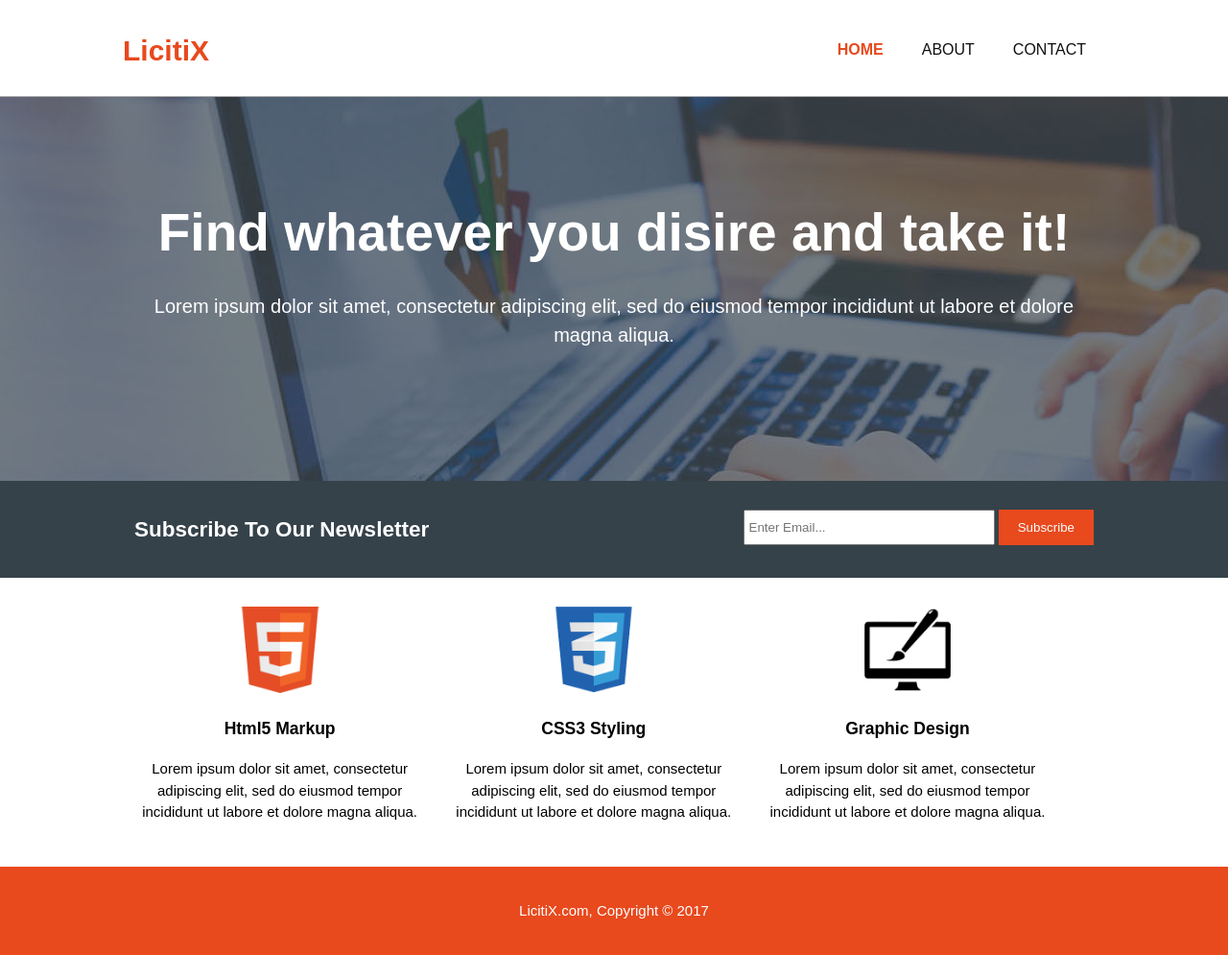
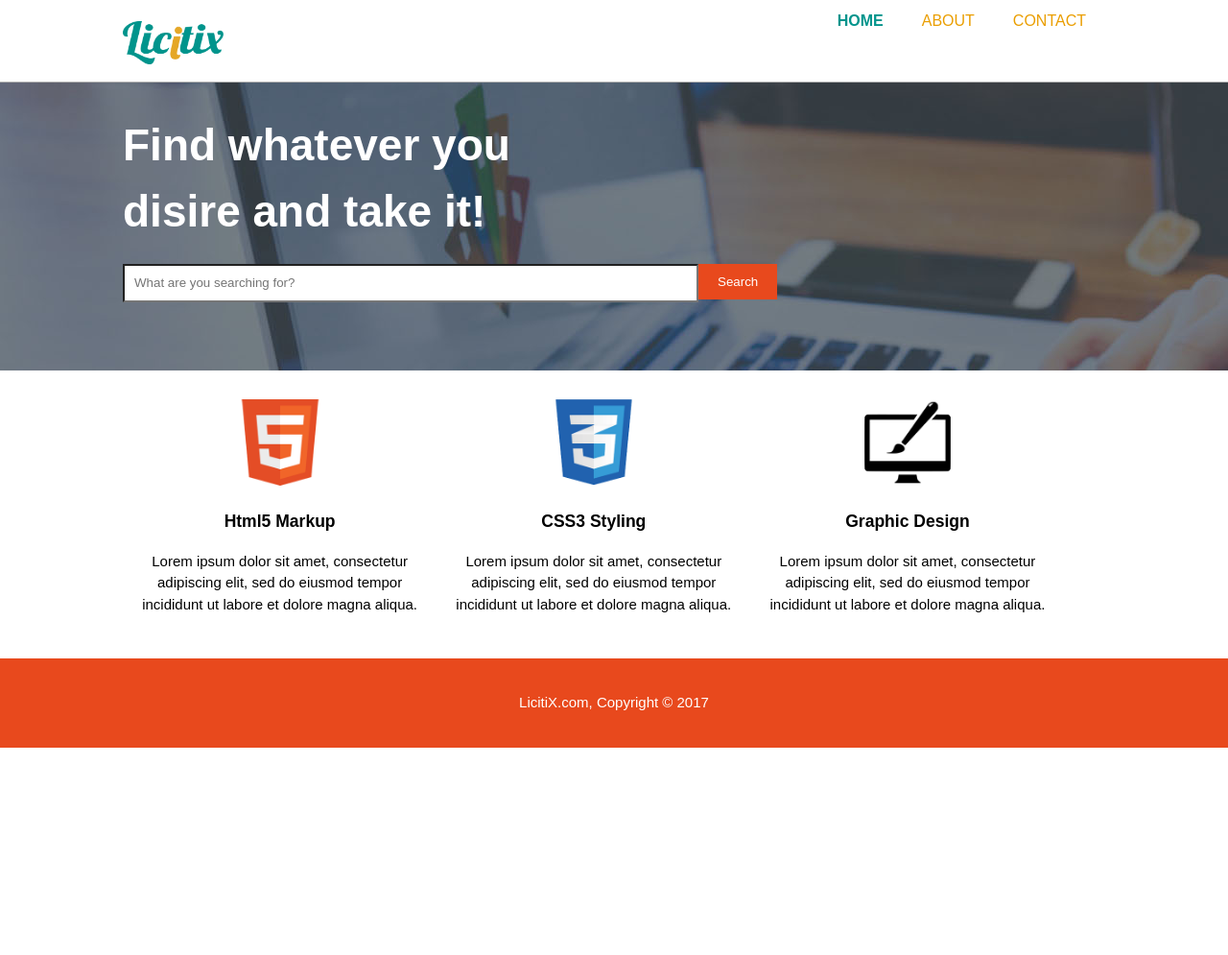
Before and after one commit to Liciteam/licitiX, a PHP site: page /home.html in a window 1280 px wide. Shown: the whole page at 96% size. After the commit the page ends 779 px from the top, so only its background shows below. Run offline with PHP 8.4, Linux system fonts and the light colour scheme.

Commit message:
Home Page B - edit
am adaugat logo + icon
alte cateva mici modificari in header si section

```diff
--- a/home.html
+++ b/home.html
@@ -7,7 +7,7 @@
 		<meta name="keywords" content="auction site, auction online, buy, sell, auction shop">
 		<meta name="authors" content="Alexandru Rusu, Claudia Lucasi, Cristian Iacob">
 
-
+		<link rel="icon" href="images/icon.png" />
 		<title>LicitiX.com | Auction is life</title>
 		<link rel="stylesheet" href="./styles/home_style.css" type="text/css"/>
 	</head>
@@ -15,7 +15,7 @@
 		<header>
 			<div class="container">
 				<div id="branding">
-					<h1><span class="highlight">LicitiX</span></h1>
+					<a href="home.html" aria-label="Licitix Logo">LicitiX</a>
 				</div>
 				<nav>
 					<ul>
@@ -31,19 +31,12 @@
 		<section id="showcase">
 			<div class="container">
 				<h1>Find whatever you disire and take it!</h1>
-				<p>Lorem ipsum dolor sit amet, consectetur adipiscing elit, sed do eiusmod tempor incididunt ut labore et dolore magna aliqua.</p>
-			</div>
-		</section>
-
-		<section id="newsletter">
-			<div class="container">
-				<h1>Subscribe To Our Newsletter</h1>
-				<form>
-					<input type="email" placeholder="Enter Email...">
-					<button type="submit" class="button_1">Subscribe</button>
-
-				</form>
-
+				<div id ="searchbar">
+            		<form>
+                		<input type="search" id="search" placeholder="What are you searching for?" />
+                		<button type="submit" class="button_1">Search</button>
+            		</form>
+        		</div>
 			</div>
 		</section>
 
--- a/pwp.txt
+++ /dev/null
@@ -1,2 +0,0 @@
-69
-cand?
--- a/styles/home_style.css
+++ b/styles/home_style.css
@@ -30,7 +30,6 @@ ul{
 /* Header */
 header {
 	background: #FFFFFF;
-	padding-top: 30px;
 	min-height: 70px;
 
 	border-bottom: #AFAFAF 1px solid;
@@ -38,7 +37,7 @@ header {
 }
 
 header a {
-	color:#0F0F0F;
+	color:rgb(234,158,0);
 	text-decoration: none;
 	text-transform: uppercase;
 	font-size: 16px;
@@ -51,12 +50,24 @@ header li{
 }
 
 header #branding {
-	float:left;
+	float: left;
+    width: 105px;
+    height: 85px;
+    margin-right: 20px;
 }
 
-header #branding h1{
-	margin: 0;
+header #branding a{
+	display: block;
+	width: 100%;
+	height: 100%;
+	background: url('../images/logo_licitix.png') transparent no-repeat center center;
+	background-size: 100%;
+	color: rgb(0,148,140);
+	margin-top: 2px;
+	text-indent: -10000em;	/*ca sa dispara scrisu */
+	overflow: hidden;
 }
+
 
 header nav{
 	float:right;
@@ -64,8 +75,8 @@ header nav{
 
 }
 
-header .highlight, header .current a{
-	color:#e8491d;
+header .current a{
+	color:rgb(0,148,140);
 	font-weight: bold;
 }
 
@@ -75,40 +86,27 @@ header a:hover{
 
 /* Showcase */
 #showcase{
-	min-height: 400px;
+	min-height: 300px;
 	background: url('../images/showcase.jpg') no-repeat 0 -400px;
-	text-align: center;
 	color: #FFFFFF;
 }
 
 #showcase h1{
-	margin-top: 100px;
-	font-size: 55px;
-	margin-bottom: 10px;
-}
-#showcase p{
-	font-size: 20px;
+	margin-top: 3%;
+	width: 40%;
+	font-size: 46px;
+	margin-bottom: 20px;
 }
 
-#newsletter{
-	padding: 15px;
-	color: #FFFFFF;
-	background: #35424a;
-}
 
-#newsletter h1{
-	float: left;
-}
 
-#newsletter form{
-	float:right;
-	margin-top: 15px;
-}
+#searchbar input[type="search"]{
+	float:left;
 
-#newsletter input[type="email"]{
-	padding: 4px;
-	height: 25px;
-	width: 250px;
+	height: 40px;
+    width: 600px;
+    background-color: #FFFFFF;
+    padding: 10px;
 }
 
 /* Boxes */
```
Also changed, not shown: images/icon.png (added), images/logo_licitix.png (added).
